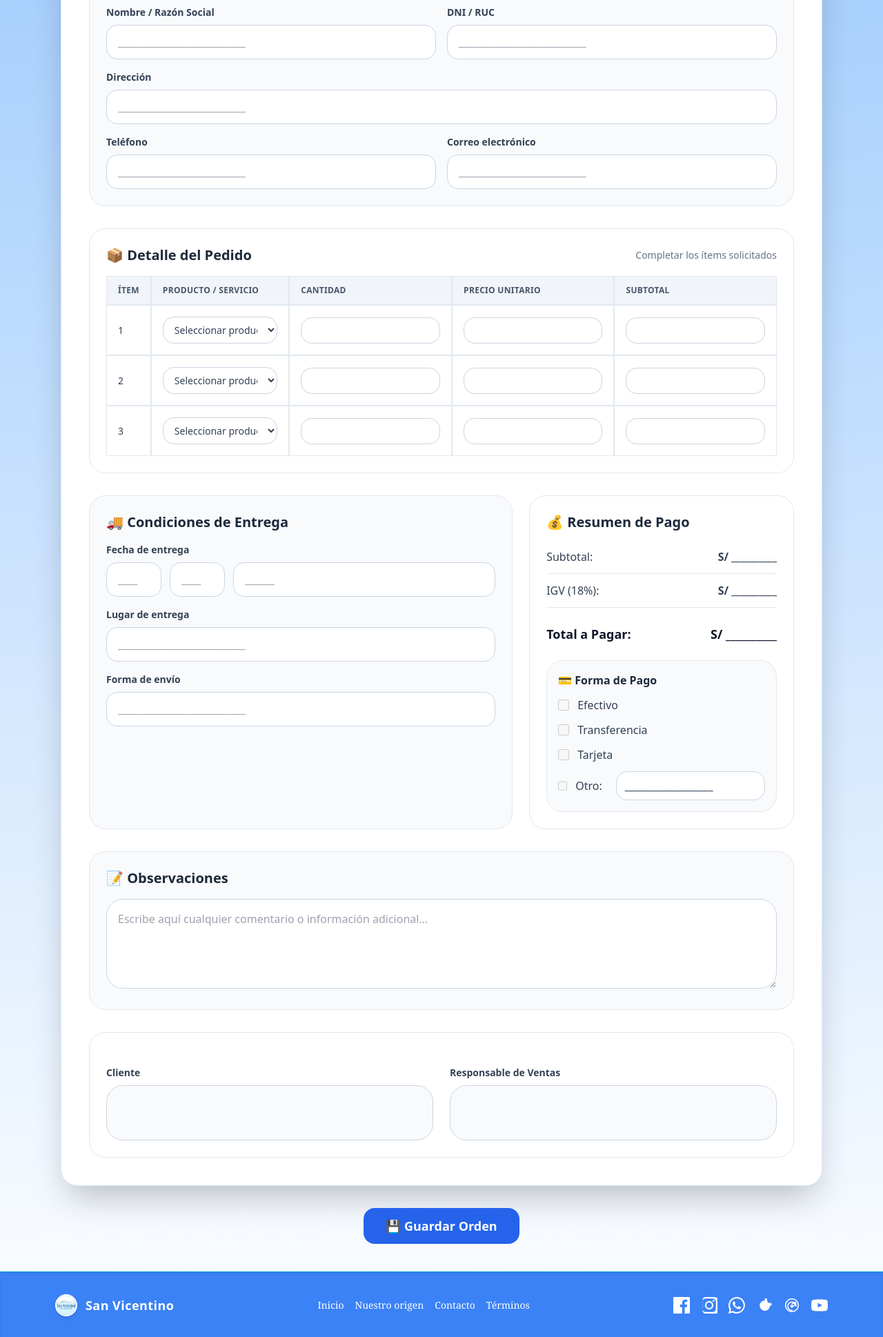
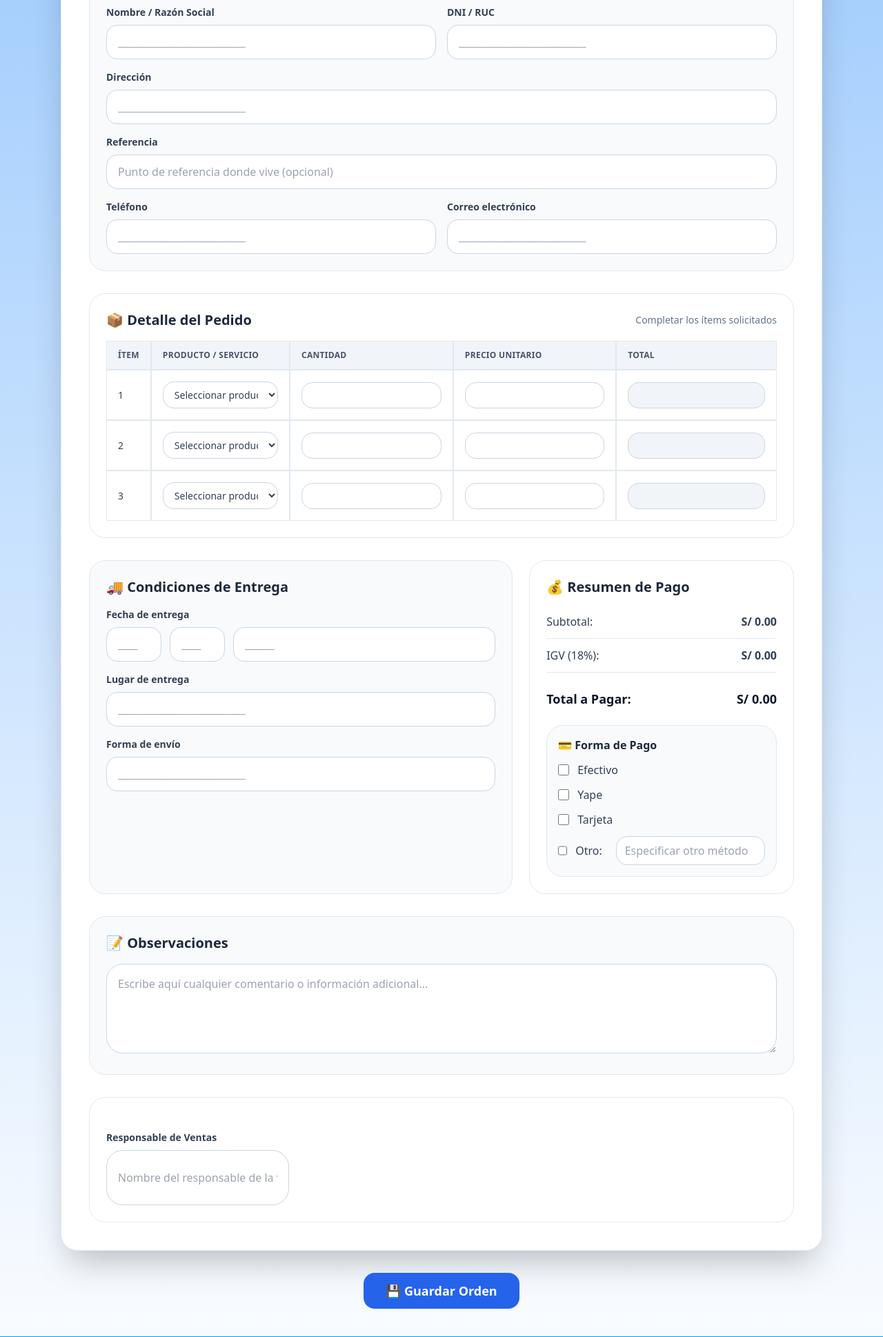
Before and after one commit to kinateresaarenassanchez-byte/sanvicentino, a Flask app: page /orden-de-pedido in a window 1280 px wide. Shown: the part 480-2418 px from the top of the page at 69% size. Run offline with Flask 3, Linux system fonts and the light colour scheme; a user stored in the database is signed in; tables that the repository leaves empty hold one stand-in row (values such as "Sample post"); some libraries are stand-ins or nearby versions.

Commit message:
cambios de hoy

```diff
--- a/app/models.py
+++ b/app/models.py
@@ -97,6 +97,11 @@ class Order(db.Model):
     created_at = db.Column(db.DateTime, default=datetime.utcnow)
     updated_at = db.Column(db.DateTime, default=datetime.utcnow, onupdate=datetime.utcnow)
 
+    # Datos del cliente para la entrega
+    nombre_cliente = db.Column(db.String(255))
+    direccion_entrega = db.Column(db.Text)
+    referencia = db.Column(db.Text)
+
     # Relaciones
     items = db.relationship('OrderItem', backref='order', lazy=True, cascade='all, delete-orphan')
     payment = db.relationship('Payment', backref='order', uselist=False, lazy=True)
@@ -107,7 +112,7 @@ class OrderItem(db.Model):
 
     id = db.Column(db.Integer, primary_key=True)
     order_id = db.Column(db.Integer, db.ForeignKey('orders.id'), nullable=False)
-    product_id = db.Column(db.Integer, db.ForeignKey('products.id'), nullable=True)
+    product_id = db.Column(db.Integer, db.ForeignKey('products.id'), nullable=False)
     product_name = db.Column(db.String(255), nullable=False)
     price = db.Column(db.Float, nullable=False)
     quantity = db.Column(db.Integer, nullable=False)
--- /dev/null
+++ b/app/static/js/orden_pedido.js
@@ -0,0 +1,57 @@
+document.addEventListener('DOMContentLoaded', function () {
+  const rows = document.querySelectorAll('tr.hover\\:bg-slate-50');
+
+  function calcularSubtotal(row) {
+    const cantidadInput = row.querySelector('.cantidad-input');
+    const precioInput = row.querySelector('.precio-input');
+    const subtotalInput = row.querySelector('.subtotal-input');
+
+    const cantidad = parseFloat(cantidadInput.value) || 0;
+    const precio = parseFloat(precioInput.value) || 0;
+    const subtotal = cantidad * precio;
+
+    subtotalInput.value = subtotal > 0 ? subtotal.toFixed(2) : '';
+  }
+
+  function calcularTotalGeneral() {
+    let totalSubtotal = 0;
+    rows.forEach(row => {
+      const subtotalInput = row.querySelector('.subtotal-input');
+      const subtotal = parseFloat(subtotalInput.value) || 0;
+      totalSubtotal += subtotal;
+    });
+
+    const totalGeneral = totalSubtotal;
+    const subtotalGeneralValue = totalGeneral / 1.18;
+    const igv = totalGeneral - subtotalGeneralValue;
+
+    document.getElementById('subtotal-general').textContent = `S/ ${subtotalGeneralValue.toFixed(2)}`;
+    document.getElementById('igv-general').textContent = `S/ ${igv.toFixed(2)}`;
+    document.getElementById('total-general').textContent = `S/ ${totalGeneral.toFixed(2)}`;
+  }
+
+  rows.forEach(row => {
+    const cantidadInput = row.querySelector('.cantidad-input');
+    const precioInput = row.querySelector('.precio-input');
+
+    if (!cantidadInput || !precioInput) return;
+
+    cantidadInput.addEventListener('input', () => {
+      calcularSubtotal(row);
+      calcularTotalGeneral();
+    });
+    precioInput.addEventListener('input', () => {
+      calcularSubtotal(row);
+      calcularTotalGeneral();
+    });
+  });
+
+  // Manejar el checkbox de "Otro"
+  const otroCheckbox = document.getElementById('otro-checkbox');
+  const otroInput = document.querySelector('input[name="otro_pago"]');
+  if (otroCheckbox && otroInput) {
+    otroCheckbox.addEventListener('change', () => {
+      otroInput.disabled = !otroCheckbox.checked;
+    });
+  }
+});
--- a/app/templates/base.html
+++ b/app/templates/base.html
@@ -56,7 +56,8 @@
             </button>
             <div class="absolute left-0 mt-0 w-48 bg-white text-gray-800 rounded-lg shadow-xl opacity-0 invisible group-hover:opacity-100 group-hover:visible transition-all duration-300 z-50">
               <a href="{{ url_for('productos') }}" class="block px-4 py-2 hover:bg-blue-100 border-t border-gray-200">📋Almacen</a>
-              <a href="{{ url_for('orden_pedido') }}" class="block px-4 py-2 hover:bg-blue-100 border-t border-gray-200">📋Ventas</a>
+              <a href="{{ url_for('orden_pedido') }}" class="block px-4 py-2 hover:bg-blue-100 border-t border-gray-200">📋Generar orden de pedido</a>
+              <a href="{{ url_for('mis_ordenes') }}" class="block px-4 py-2 hover:bg-blue-100 border-t border-gray-200">📦 Mis Órdenes de pedidos</a>
               <a href="{{ url_for('logout') }}" class="block px-4 py-2 hover:bg-red-100 rounded-b-lg border-t border-gray-200">🚪 Salir</a>
             </div>
           </div>
--- a/app/templates/index.html
+++ b/app/templates/index.html
@@ -57,7 +57,7 @@
         </div>
         <div class="p-4">
           <h2 class="text-xl font-semibold">{{ product.nombre }}</h2>
-          <p class="text-gray-600">{{ product.descripcion[:60] }}...</p>
+          <p class="text-gray-600">{{ (product.descripcion or '')[:60] }}{{ '...' if product.descripcion and product.descripcion|length > 60 else '' }}</p>
           <p class="text-lg font-bold text-green-600 my-2">S/. {{ "%.2f"|format(product.precio) }}</p>
 
           {% if product.stock > 0 %}
--- a/app/templates/mis_ordenes.html
+++ b/app/templates/mis_ordenes.html
@@ -4,7 +4,7 @@
 
 {% block content %}
 <div class="max-w-6xl mx-auto px-4 py-8">
-    <h1 class="text-4xl font-bold mb-8 text-gray-800">Mis Órdenes</h1>
+    <h1 class="text-4xl font-bold mb-8 text-gray-800">Mis Órdenes de pedido</h1>
 
     {% if orders %}
     <div class="space-y-6">
--- a/app/templates/orden_de_pedido.html
+++ b/app/templates/orden_de_pedido.html
@@ -42,6 +42,10 @@
             <label class="block text-sm font-semibold text-slate-700">Dirección</label>
             <input type="text" name="direccion" required placeholder="__________________________" class="w-full rounded-2xl border border-slate-300 bg-white px-4 py-3" />
           </div>
+          <div class="sm:col-span-2 space-y-2">
+            <label class="block text-sm font-semibold text-slate-700">Referencia</label>
+            <input type="text" name="referencia" placeholder="Punto de referencia donde vive (opcional)" class="w-full rounded-2xl border border-slate-300 bg-white px-4 py-3" />
+          </div>
           <div class="space-y-2">
             <label class="block text-sm font-semibold text-slate-700">Teléfono</label>
             <input type="text" name="telefono" required placeholder="__________________________" class="w-full rounded-2xl border border-slate-300 bg-white px-4 py-3" />
@@ -65,7 +69,7 @@
               <th class="px-4 py-3 border border-slate-200">Producto / Servicio</th>
               <th class="px-4 py-3 border border-slate-200">Cantidad</th>
               <th class="px-4 py-3 border border-slate-200">Precio Unitario</th>
-              <th class="px-4 py-3 border border-slate-200">Subtotal</th>
+              <th class="px-4 py-3 border border-slate-200">Total</th>
             </tr>
           </thead>
           <tbody>
@@ -81,9 +85,9 @@
                   <option value="AGUA DE 7L">AGUA DE 7L</option>
                 </select>
               </td>
-              <td class="px-4 py-4 border border-slate-200"><input type="text" name="cantidad_{{ row }}" placeholder="" class="w-full rounded-2xl border border-slate-300 bg-white px-3 py-2" /></td>
-              <td class="px-4 py-4 border border-slate-200"><input type="text" name="precio_{{ row }}" placeholder="" class="w-full rounded-2xl border border-slate-300 bg-white px-3 py-2" /></td>
-              <td class="px-4 py-4 border border-slate-200"><input type="text" name="subtotal_{{ row }}" placeholder="" class="w-full rounded-2xl border border-slate-300 bg-white px-3 py-2" /></td>
+              <td class="px-4 py-4 border border-slate-200"><input type="number" min="0" step="1" name="cantidad_{{ row }}" placeholder="" class="cantidad-input w-full rounded-2xl border border-slate-300 bg-white px-3 py-2" /></td>
+              <td class="px-4 py-4 border border-slate-200"><input type="number" min="0" step="0.01" name="precio_{{ row }}" placeholder="" class="precio-input w-full rounded-2xl border border-slate-300 bg-white px-3 py-2" /></td>
+              <td class="px-4 py-4 border border-slate-200"><input type="text" name="subtotal_{{ row }}" placeholder="" readonly class="subtotal-input w-full rounded-2xl border border-slate-300 bg-slate-100 px-3 py-2 text-right" /></td>
             </tr>
             {% endfor %}
           </tbody>
@@ -118,25 +122,25 @@
           <div class="space-y-3 text-slate-700">
             <div class="flex justify-between border-b border-slate-200 pb-3">
               <span>Subtotal:</span>
-              <span class="font-semibold">S/ __________</span>
+              <span class="font-semibold" id="subtotal-general">S/ 0.00</span>
             </div>
             <div class="flex justify-between border-b border-slate-200 pb-3">
               <span>IGV (18%):</span>
-              <span class="font-semibold">S/ __________</span>
+              <span class="font-semibold" id="igv-general">S/ 0.00</span>
             </div>
             <div class="flex justify-between text-lg font-bold text-slate-900 pt-3">
               <span>Total a Pagar:</span>
-              <span>S/ __________</span>
+              <span id="total-general">S/ 0.00</span>
             </div>
           </div>
 
           <div class="bg-slate-50 rounded-3xl border border-slate-200 p-4">
             <h3 class="text-base font-semibold text-slate-800">💳 Forma de Pago</h3>
             <div class="mt-3 space-y-3 text-slate-700">
-              <label class="flex items-center gap-3"><input type="checkbox" disabled class="h-4 w-4 text-blue-600" /> Efectivo</label>
-              <label class="flex items-center gap-3"><input type="checkbox" disabled class="h-4 w-4 text-blue-600" /> Transferencia</label>
-              <label class="flex items-center gap-3"><input type="checkbox" disabled class="h-4 w-4 text-blue-600" /> Tarjeta</label>
-              <label class="flex items-center gap-3"><input type="checkbox" disabled class="h-4 w-4 text-blue-600" /> Otro: <span class="ml-2 inline-block w-full rounded-2xl border border-slate-300 bg-white px-3 py-2">__________________</span></label>
+              <label class="flex items-center gap-3"><input type="checkbox" name="payment_method" value="efectivo" class="h-4 w-4 text-blue-600" /> Efectivo</label>
+              <label class="flex items-center gap-3"><input type="checkbox" name="payment_method" value="yape" class="h-4 w-4 text-blue-600" /> Yape</label>
+              <label class="flex items-center gap-3"><input type="checkbox" name="payment_method" value="tarjeta" class="h-4 w-4 text-blue-600" /> Tarjeta</label>
+              <label class="flex items-center gap-3"><input type="checkbox" name="payment_method" value="otro" class="h-4 w-4 text-blue-600" id="otro-checkbox" /> Otro: <input type="text" name="otro_pago" disabled class="ml-2 inline-block w-full rounded-2xl border border-slate-300 bg-white px-3 py-2" placeholder="Especificar otro método" /></label>
             </div>
           </div>
         </div>
@@ -151,12 +155,8 @@
 
         <div class="mt-6 grid gap-6 md:grid-cols-2">
           <div class="space-y-2">
-            <label class="block text-sm font-semibold text-slate-700">Cliente</label>
-            <div class="h-20 rounded-3xl border border-slate-300 bg-slate-50 px-4 py-4"></div>
-          </div>
-          <div class="space-y-2">
             <label class="block text-sm font-semibold text-slate-700">Responsable de Ventas</label>
-            <div class="h-20 rounded-3xl border border-slate-300 bg-slate-50 px-4 py-4"></div>
+            <input type="text" name="firma_responsable" placeholder="Nombre del responsable de la venta" class="h-20 rounded-3xl border border-slate-300 bg-white px-4 py-4" />
           </div>
         </div>
       </section>
@@ -172,4 +172,5 @@
   </div>
 </div>
 </form>
+<script src="{{ url_for('static', filename='js/orden_pedido.js') }}"></script>
 {% endblock %}
--- a/init_db.py
+++ b/init_db.py
@@ -14,8 +14,8 @@ sys.path.insert(0, str(Path(__file__).parent / 'app'))
 instance_path = Path(__file__).resolve().parent / "instance"
 instance_path.mkdir(exist_ok=True)
 
-from run import app, db
-from models import User, Product
+from app.run import app, db
+from app.models import User, Product
 from werkzeug.security import generate_password_hash
 from dotenv import load_dotenv
 
```
Also changed, not shown: app/run.py (+37 -11 lines), app/templates/resumen_orden.html (+13 -9 lines), migrate_order_fields.py (added, +58 -0 lines).
